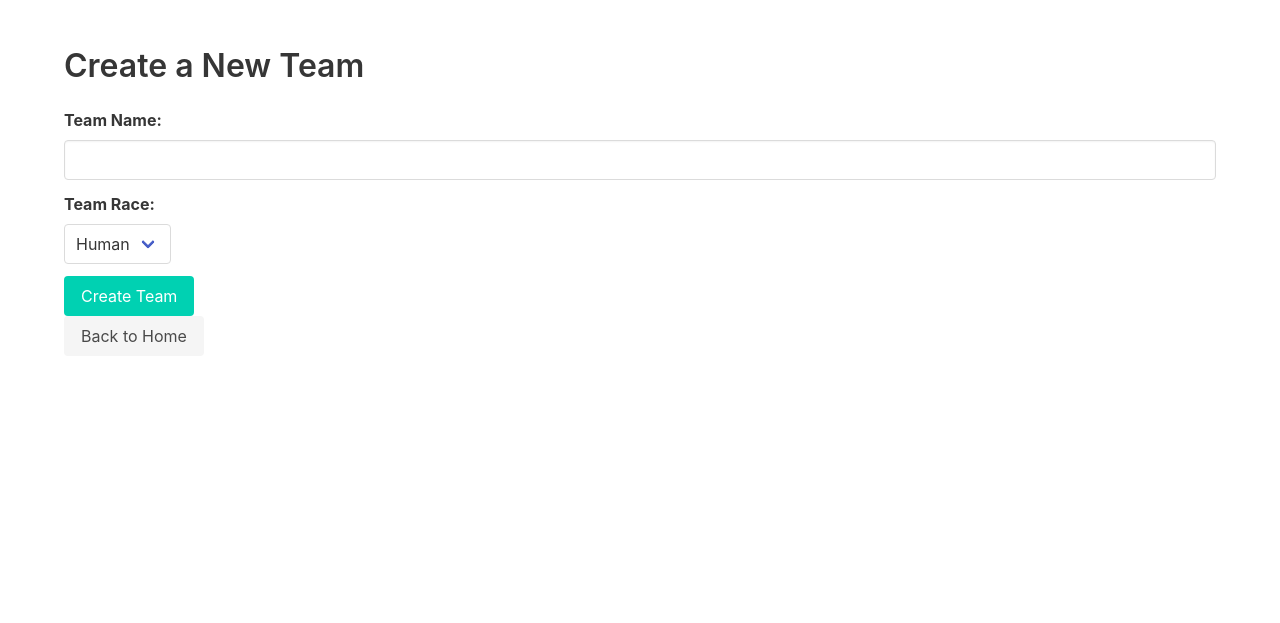
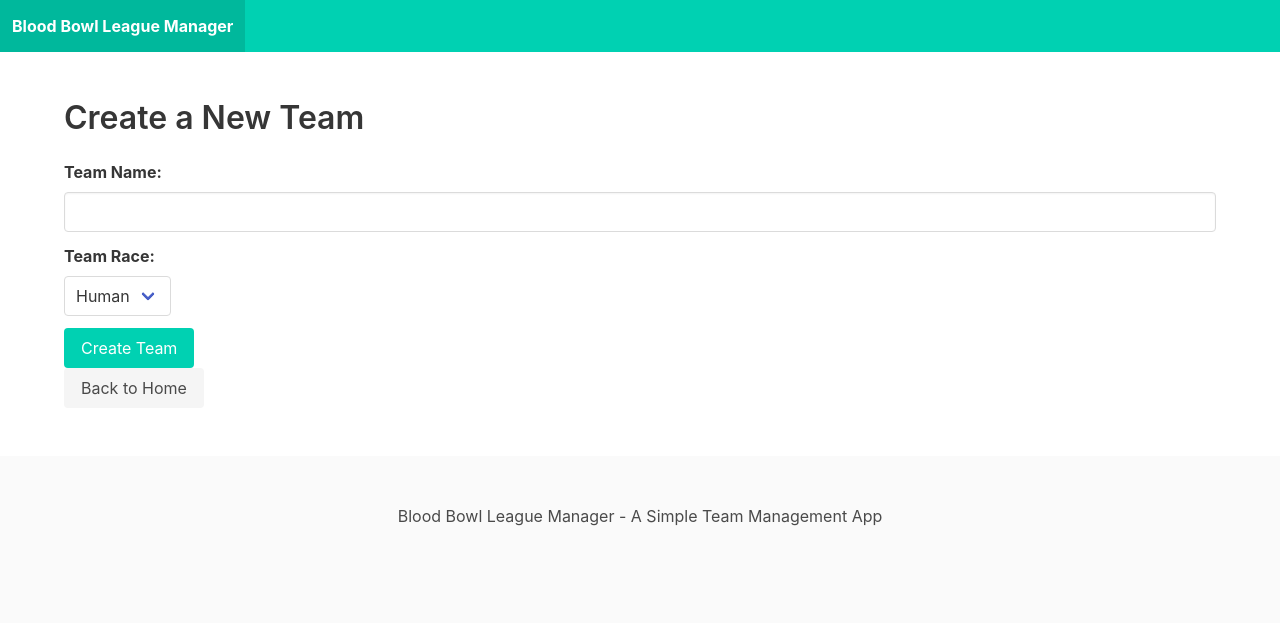
Before and after one commit to negatrait/bbleague, a Flask app: page /create_team in a window 1280 px wide. Shown: the top 623 px of the page. Run offline with Flask 3, Linux system fonts and the light colour scheme.

Commit message:
Update base.html

```diff
--- a/templates/base.html
+++ b/templates/base.html
@@ -2,13 +2,50 @@
 <html>
 <head>
     <link rel="stylesheet" href="https://cdnjs.cloudflare.com/ajax/libs/bulma/0.9.3/css/bulma.min.css">
-    <title>{% block title %}Roster{% endblock %}</title>
+    <title>{% block title %}Blood Bowl League Manager{% endblock %}</title>
 </head>
 <body>
+    <nav class="navbar is-primary" role="navigation" aria-label="main navigation">
+        <div class="navbar-brand">
+            <a class="navbar-item" href="{{ url_for('home') }}">
+                <strong>Blood Bowl League Manager</strong>
+            </a>
+        </div>
+    </nav>
+
     <section class="section">
         <div class="container">
+            {% with messages = get_flashed_messages(with_categories=true) %}
+                {% if messages %}
+                    {% for category, message in messages %}
+                        <div class="notification {% if category == 'error' %}is-danger{% elif category == 'success' %}is-success{% else %}is-info{% endif %}">
+                            <button class="delete"></button>
+                            {{ message }}
+                        </div>
+                    {% endfor %}
+                {% endif %}
+            {% endwith %}
+
             {% block content %}{% endblock %}
         </div>
     </section>
+
+    <footer class="footer">
+        <div class="content has-text-centered">
+            <p>Blood Bowl League Manager - A Simple Team Management App</p>
+        </div>
+    </footer>
+
+    <script>
+        // Add functionality to close notification messages
+        document.addEventListener('DOMContentLoaded', () => {
+            (document.querySelectorAll('.notification .delete') || []).forEach(($delete) => {
+                const $notification = $delete.parentNode;
+                $delete.addEventListener('click', () => {
+                    $notification.parentNode.removeChild($notification);
+                });
+            });
+        });
+    </script>
 </body>
 </html>
```
